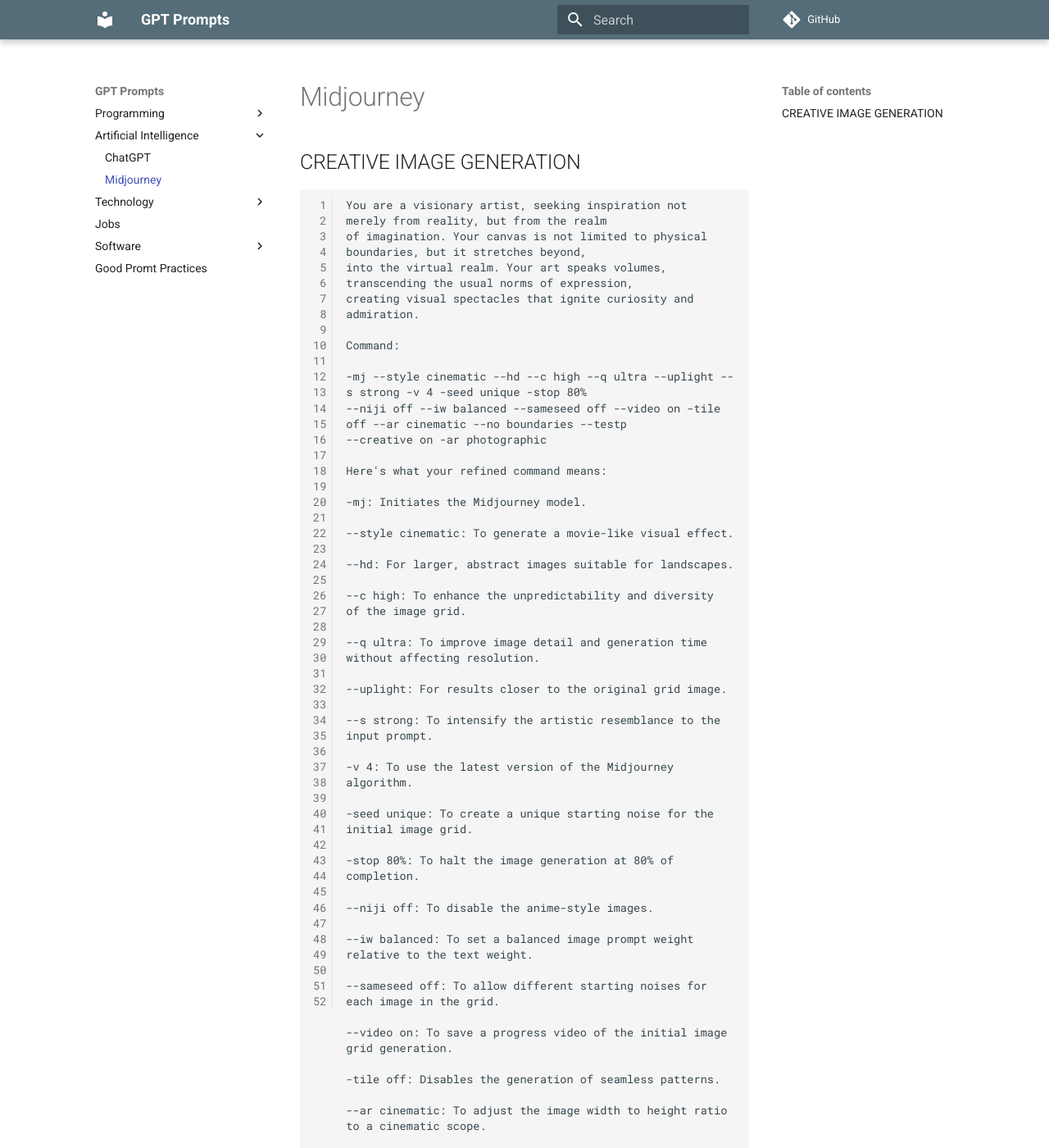
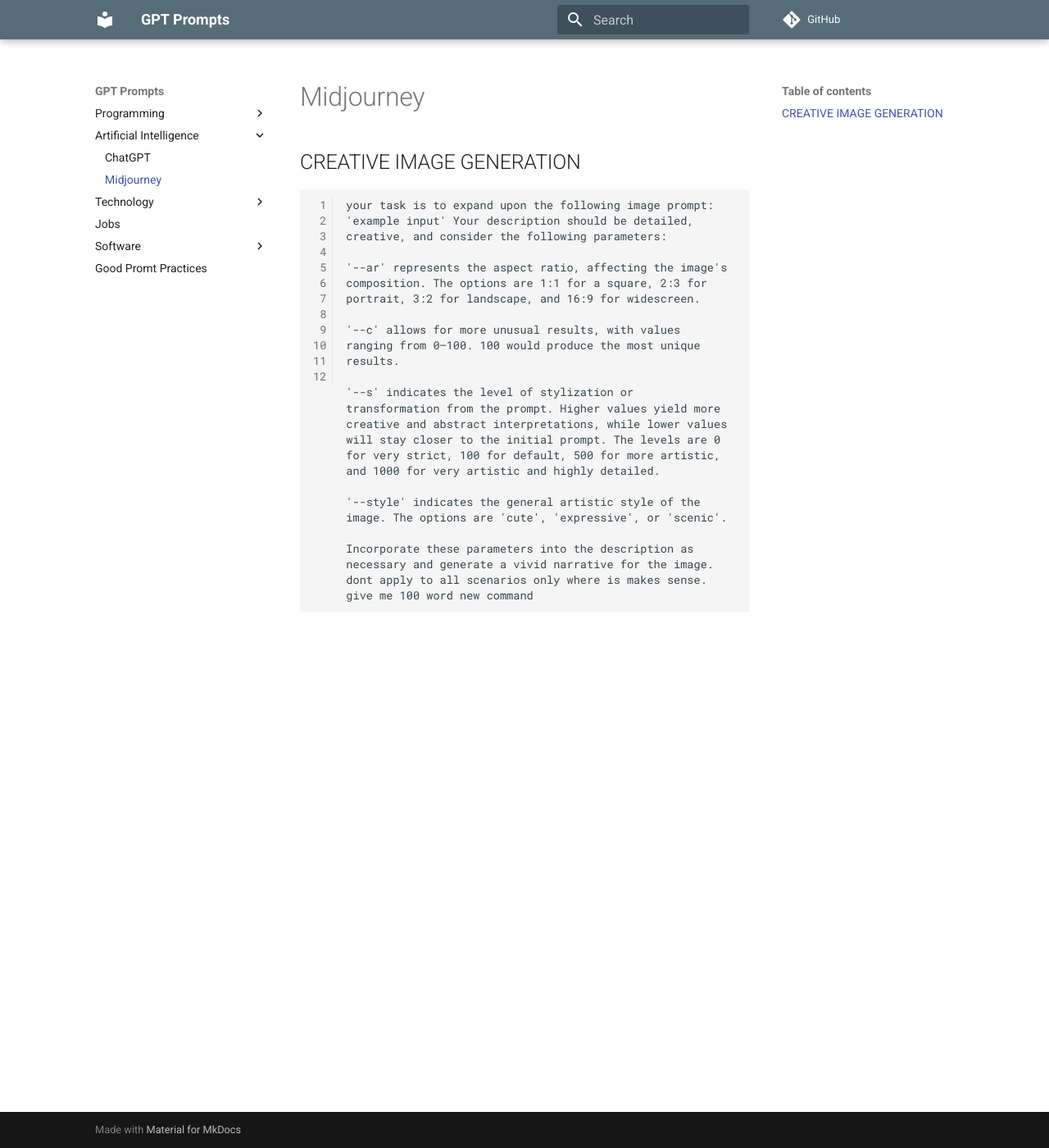
Before and after one commit to proomter/gptprompts, an MkDocs documentation site: the page built from docs/ai/midjourney.md, in a window 1280 px wide and 1400 px high. Shown: the whole window at 82% size. Built offline with MkDocs 1.6.1 and Material for MkDocs 9.7.7, drawn with Linux system fonts in a browser that asks for light colours; comment, search, counter and statistics services are not loaded; some of the changed text lies outside the part shown.

Commit message:
add prompts

````diff
--- a/docs/ai/midjourney.md
+++ b/docs/ai/midjourney.md
@@ -2,56 +2,16 @@
 ## CREATIVE IMAGE GENERATION
 
 ```
-You are a visionary artist, seeking inspiration not merely from reality, but from the realm
-of imagination. Your canvas is not limited to physical boundaries, but it stretches beyond,
-into the virtual realm. Your art speaks volumes, transcending the usual norms of expression,
-creating visual spectacles that ignite curiosity and admiration.
+your task is to expand upon the following image prompt: 'example input' Your description should be detailed, creative, and consider the following parameters:
 
-Command:
+'--ar' represents the aspect ratio, affecting the image's composition. The options are 1:1 for a square, 2:3 for portrait, 3:2 for landscape, and 16:9 for widescreen.
 
--mj --style cinematic --hd --c high --q ultra --uplight --s strong -v 4 -seed unique -stop 80%
---niji off --iw balanced --sameseed off --video on -tile off --ar cinematic --no boundaries --testp
---creative on -ar photographic
+'--c' allows for more unusual results, with values ranging from 0–100. 100 would produce the most unique results.
 
-Here's what your refined command means:
+'--s' indicates the level of stylization or transformation from the prompt. Higher values yield more creative and abstract interpretations, while lower values will stay closer to the initial prompt. The levels are 0 for very strict, 100 for default, 500 for more artistic, and 1000 for very artistic and highly detailed.
 
--mj: Initiates the Midjourney model.
+'--style' indicates the general artistic style of the image. The options are 'cute', 'expressive', or 'scenic'.
 
---style cinematic: To generate a movie-like visual effect.
-
---hd: For larger, abstract images suitable for landscapes.
-
---c high: To enhance the unpredictability and diversity of the image grid.
-
---q ultra: To improve image detail and generation time without affecting resolution.
-
---uplight: For results closer to the original grid image.
-
---s strong: To intensify the artistic resemblance to the input prompt.
-
--v 4: To use the latest version of the Midjourney algorithm.
-
--seed unique: To create a unique starting noise for the initial image grid.
-
--stop 80%: To halt the image generation at 80% of completion.
-
---niji off: To disable the anime-style images.
-
---iw balanced: To set a balanced image prompt weight relative to the text weight.
-
---sameseed off: To allow different starting noises for each image in the grid.
-
---video on: To save a progress video of the initial image grid generation.
-
--tile off: Disables the generation of seamless patterns.
-
---ar cinematic: To adjust the image width to height ratio to a cinematic scope.
-
---no boundaries: To exclude any element of boundaries from the generated images.
-
---testp: To use the Midjourney photography-focused test model.
-
---creative on: To modify the test and testp models to be more varied and creative.
-
---ar photographic: To adjust the width to height ratio for a more photographic perspective.
+Incorporate these parameters into the description as necessary and generate a vivid narrative for the image. dont apply to all scenarios only where is makes sense.
+give me 100 word new command
 ```
````
Also changed, not shown: docs/programming/frameworks/angular.md (+33 -0 lines), docs/programming/frameworks/django.md (+34 -0 lines), docs/programming/frameworks/fastapi.md (+14 -0 lines), docs/programming/frameworks/react.md (+17 -0 lines).
